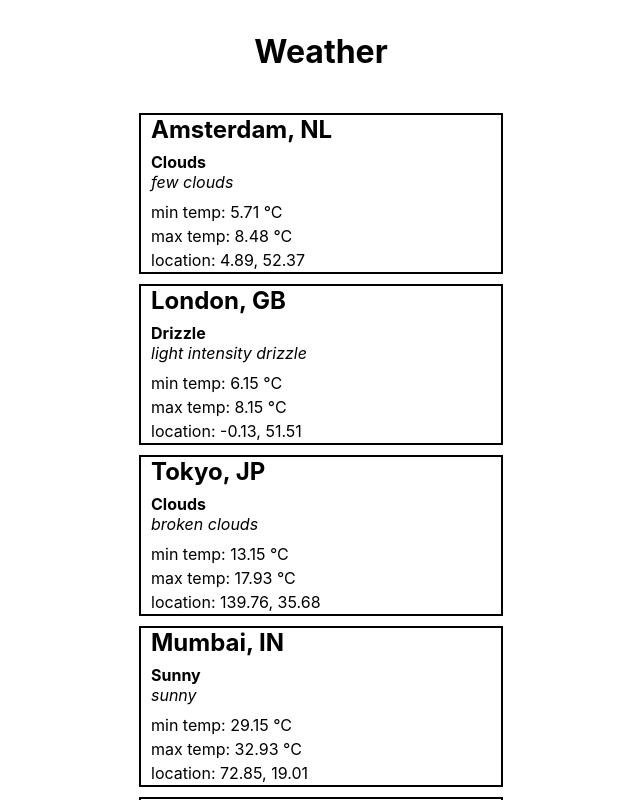
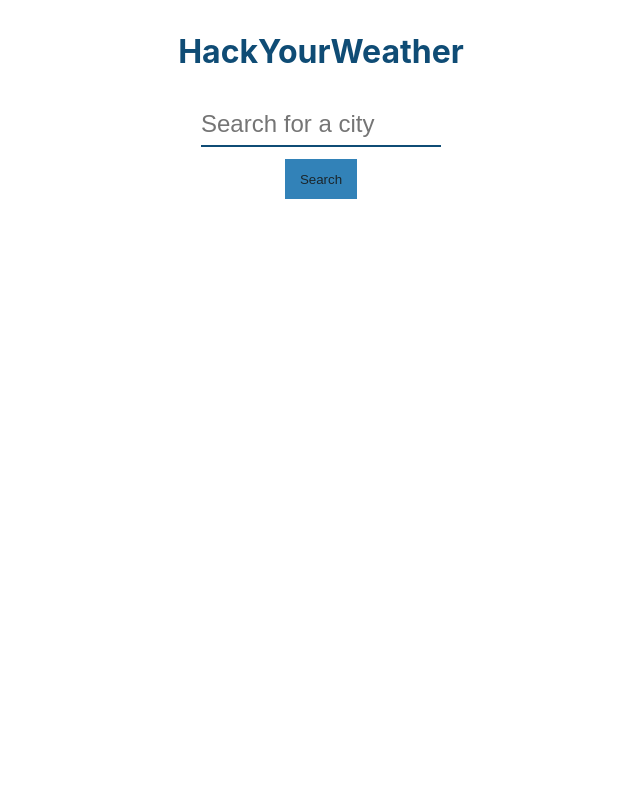
Before and after one commit to bsilakaymak/HackYourWeather-React, a React (Create React App) app: page / in a window 1280 px wide. Shown: the top 800 px of the page, without its empty margins (319-959 px from the left). Built offline with nearby package versions, Linux system fonts and the light colour scheme.

Commit message:
week-2-hw

```diff
--- a/src/App.js
+++ b/src/App.js
@@ -1,12 +1,11 @@
 import React from 'react';
 import './App.css';
-import CityWeather from './components/CityWeather';
-
+import City from './components/City';
 function App() {
   return (
     <div className="App">
-         <h1 style ={{textAlign:'center', padding:'1em'}}>Weather</h1>
-         <CityWeather/>
+         <h1 style ={{textAlign:'center', padding:'1em', color:"#0f4c75"}}>HackYourWeather</h1>
+         <City/>
 
     </div>
   );
--- /dev/null
+++ b/src/components/City.js
@@ -0,0 +1,46 @@
+import React, {useState} from 'react';
+import CityInfo from './CityInfo';
+import Form from './Form';
+
+const City = ()=>{
+    const [cityWeather, setCityWeather] = useState([]);
+    const [isLoading, setLoading] = useState(false);
+    const [hasError, setError] = useState(false);
+    const [indexMessage, setIndexMessage] = useState('Weatherrr!');
+    function getCity(city){
+        setLoading(true);
+
+                fetch( `https://api.openweathermap.org/data/2.5/weather?q=${city}&appid=${process.env.REACT_APP_OPENWEATHERMAP_API_KEY}`)
+                .then(res=>res.json())
+                .then(data=>{
+                  setLoading(false);
+                  setCityWeather(data);
+                  setIndexMessage('Success');
+                })
+                .catch(err =>{
+                    setError(true);
+                    setLoading(false);
+                })
+            }
+
+
+
+
+
+
+    if(hasError) {
+        return <p>Error</p>
+    }else if(isLoading){
+        return <p>Loading...</p>
+    }else{
+        return(
+            <div>
+            <Form getCity = { getCity }/>
+            {indexMessage === 'Success' && <CityInfo cityWeather = {cityWeather}/>}
+            </div>
+        )
+
+     }
+}
+
+export default City;
--- /dev/null
+++ b/src/components/CityInfo.js
@@ -0,0 +1,30 @@
+import React from 'react';
+import CityName from './CityName';
+import Description from './Description';
+import Details from './Details';
+const infoStyle = {
+    margin:"auto",
+    width:"18em",
+    border:"2px solid #0f4c75",
+    padding:"2%",
+    color:"#0f4c75",
+    marginTop: "5%"
+
+}
+const CityInfo = ({cityWeather})=>{
+    if(cityWeather.cod >= 400){
+        return <h3 style={{textAlign:"center"}}>Error</h3>
+    }
+    else{
+      return(
+        <div style={infoStyle}>
+            <CityName cityWeather = {cityWeather}/>
+            <Description cityWeather = {cityWeather}/>
+            <Details cityWeather = {cityWeather} kelvinToCelcius = {(kelvin)=>{return (kelvin-273).toFixed(2)}}/>
+        </div>
+
+    )
+    }
+
+}
+export default CityInfo;
--- a/src/components/CityName.js
+++ b/src/components/CityName.js
@@ -1,8 +1,8 @@
 import React from 'react';
 
-const CityName = ({city})=>{
+const CityName = ({cityWeather})=>{
 
-return <h1 style={{fontSize: '1.5em'}}>{city.name}, {city.sys.country}</h1>
+         return <h1 style={{fontSize: '1.5em'}}>{cityWeather.name}, {cityWeather.sys.country}</h1>
 
 }
 
--- a/src/components/CityWeather.js
+++ /dev/null
@@ -1,20 +0,0 @@
-import React from 'react';
-import CityData from './city.json';
-import Description from './Description.js';
-import CityName from './CityName.js';
-import Details from './Details.js';
-
-const CityWeather = ()=>{
-    return CityData.map((city)=>{
-        return(
-            <div style = {{border:'2px solid black', margin:'10px', paddingLeft: '10px'}}>
-                <CityName city = {city}/>
-                <Description city = {city}/>
-                <Details city = {city} kelvinToCelcius = {(kelvin)=>{return (kelvin-273).toFixed(2)}}/>
-
-            </div>
-        )
-    })
-}
-
-export default CityWeather;
--- a/src/components/Description.js
+++ b/src/components/Description.js
@@ -1,10 +1,11 @@
 import React from 'react';
 
-const Description = ({city})=>{
-   return (
+const Description = ({cityWeather})=>{
+
+  return (
    <div style={{padding: '0.5em 0'}}>
-     <p style={{fontWeight:'bold', fontSize:'1em'}}>{city.weather[0].main}</p>
-     <p style= {{fontStyle:'italic'}}>{city.weather[0].description}</p>
+     <p style={{fontWeight:'bold', fontSize:'1em'}}>{cityWeather.weather[0].main}</p>
+     <p style= {{fontStyle:'italic'}}>{cityWeather.weather[0].description}</p>
    </div>
 
    )
--- a/src/components/Details.js
+++ b/src/components/Details.js
@@ -1,15 +1,18 @@
 import React from 'react';
 
 
-const Details = ({city, kelvinToCelcius})=>{
-    return(
-     <div style={{lineHeight:'1.5em'}}>
-         <p>min temp: {kelvinToCelcius(city.main.temp_min)} °C</p>
-         <p>max temp:  {kelvinToCelcius(city.main.temp_max)} °C</p>
-         <p>location:  {city.coord.lon}, {city.coord.lat}</p>
+const Details = ({cityWeather, kelvinToCelcius})=>{
 
-     </div>
-    )
+        return(
+            <div style={{lineHeight:'1.5em'}}>
+                <p>min temp: {kelvinToCelcius(cityWeather.main.temp_min)} °C</p>
+                <p>max temp:  {kelvinToCelcius(cityWeather.main.temp_max)} °C</p>
+                <p>location:  {cityWeather.coord.lon}, {cityWeather.coord.lat}</p>
+
+            </div>
+           )
+
+
 }
 
 export default Details;
--- /dev/null
+++ b/src/components/Form.js
@@ -0,0 +1,48 @@
+import React from 'react';
+
+const formStyle = {
+    width: "15em",
+    margin:"auto",
+    display: "flex",
+    flexDirection: "column"
+  };
+
+const buttonStyle = {
+    width:"30%",
+    margin:"auto",
+    outline:"none",
+    border: "none",
+    background: "#3282b8",
+    marginTop: "5%",
+    padding:"1%",
+    height: "3em",
+    color:"#1b262c",
+    fontFamily:"Arial",
+}
+
+const inputStyle = {
+    border : "none",
+    height: "1.75em",
+    borderBottom: "2px solid #0f4c75",
+    fontSize:"1.5em",
+}
+
+const Form = ({getCity})=>{
+    const [city, setCity] = React.useState('');
+    const submit = e => {
+        e.preventDefault();
+        getCity(city);
+        setCity(" ");
+      };
+
+
+    return(
+        <div style = {formStyle}>
+            <input placeholder="Search for a city"style={inputStyle} value={city}required onChange ={(e)=>{setCity(e.target.value)}} />
+            <button style = {buttonStyle} onClick = { submit }>Search</button>
+        </div>
+
+    )
+}
+
+export default Form;
--- a/src/components/city.json
+++ /dev/null
@@ -1,184 +0,0 @@
-[
-  {
-    "coord": {
-      "lon": 4.89,
-      "lat": 52.37
-    },
-    "weather": [
-      {
-        "id": 801,
-        "main": "Clouds",
-        "description": "few clouds",
-        "icon": "02d"
-      }
-    ],
-    "base": "stations",
-    "main": {
-      "temp": 280.09,
-      "pressure": 1005,
-      "humidity": 87,
-      "temp_min": 278.71,
-      "temp_max": 281.48
-    },
-    "visibility": 10000,
-    "wind": {
-      "speed": 3.6,
-      "deg": 190
-    },
-    "rain": {},
-    "clouds": {
-      "all": 20
-    },
-    "dt": 1573207196,
-    "sys": {
-      "type": 1,
-      "id": 1524,
-      "country": "NL",
-      "sunrise": 1573195700,
-      "sunset": 1573228801
-    },
-    "timezone": 3600,
-    "id": 2759794,
-    "name": "Amsterdam",
-    "cod": 200
-  },
-  {
-    "coord": {
-      "lon": -0.13,
-      "lat": 51.51
-    },
-    "weather": [
-      {
-        "id": 300,
-        "main": "Drizzle",
-        "description": "light intensity drizzle",
-        "icon": "09d"
-      }
-    ],
-    "base": "stations",
-    "main": {
-      "temp": 280.32,
-      "pressure": 1012,
-      "humidity": 81,
-      "temp_min": 279.15,
-      "temp_max": 281.15
-    },
-    "visibility": 10000,
-    "wind": {
-      "speed": 4.1,
-      "deg": 80
-    },
-    "clouds": {
-      "all": 90
-    },
-    "dt": 1485789600,
-    "sys": {
-      "type": 1,
-      "id": 5091,
-      "message": 0.0103,
-      "country": "GB",
-      "sunrise": 1485762037,
-      "sunset": 1485794875
-    },
-    "id": 2643743,
-    "name": "London",
-    "cod": 200
-  },
-  {
-    "coord": { "lon": 139.76, "lat": 35.68 },
-    "weather": [
-      {
-        "id": 803,
-        "main": "Clouds",
-        "description": "broken clouds",
-        "icon": "04n"
-      }
-    ],
-    "base": "stations",
-    "main": {
-      "temp": 288.6,
-      "pressure": 1017,
-      "humidity": 63,
-      "temp_min": 286.15,
-      "temp_max": 290.93
-    },
-    "visibility": 10000,
-    "wind": { "speed": 6.7, "deg": 80 },
-    "clouds": { "all": 75 },
-    "dt": 1573207100,
-    "sys": {
-      "type": 1,
-      "id": 8074,
-      "country": "JP",
-      "sunrise": 1573160942,
-      "sunset": 1573198819
-    },
-    "timezone": 32400,
-    "id": 1850147,
-    "name": "Tokyo",
-    "cod": 200
-  },
-  {
-    "coord": { "lon": 72.85, "lat": 19.01 },
-    "weather": [
-      { "id": 721, "main": "Sunny", "description": "sunny", "icon": "50d" }
-    ],
-    "base": "stations",
-    "main": {
-      "temp": 303.85,
-      "pressure": 1008,
-      "humidity": 79,
-      "temp_min": 302.15,
-      "temp_max": 305.93
-    },
-    "visibility": 4000,
-    "wind": { "speed": 5.1, "deg": 260 },
-    "clouds": { "all": 75 },
-    "dt": 1573207302,
-    "sys": {
-      "type": 1,
-      "id": 9052,
-      "country": "IN",
-      "sunrise": 1573175518,
-      "sunset": 1573216361
-    },
-    "timezone": 19800,
-    "id": 1275339,
-    "name": "Mumbai",
-    "cod": 200
-  },
-  {
-    "coord": { "lon": 151.22, "lat": -33.85 },
-    "weather": [
-      {
-        "id": 802,
-        "main": "Clouds",
-        "description": "scattered clouds",
-        "icon": "03n"
-      }
-    ],
-    "base": "stations",
-    "main": {
-      "temp": 291.33,
-      "pressure": 1006,
-      "humidity": 37,
-      "temp_min": 289.82,
-      "temp_max": 293.15
-    },
-    "visibility": 10000,
-    "wind": { "speed": 11.8, "deg": 240, "gust": 17 },
-    "clouds": { "all": 31 },
-    "dt": 1573207399,
-    "sys": {
-      "type": 1,
-      "id": 9600,
-      "country": "AU",
-      "sunrise": 1573152549,
-      "sunset": 1573201711
-    },
-    "timezone": 39600,
-    "id": 2147714,
-    "name": "Sydney",
-    "cod": 200
-  }
-]
```
Also changed, not shown: 1 other file (tests, documents, lock files or other folders).
